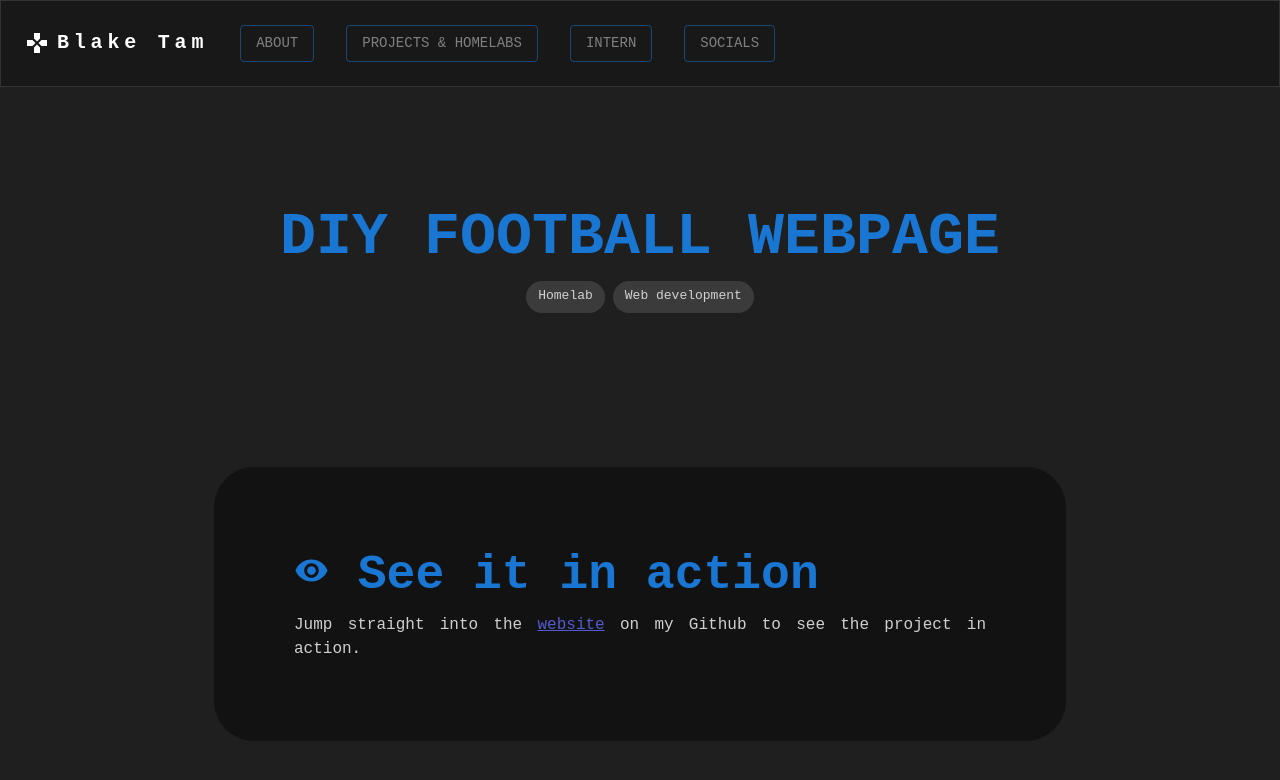
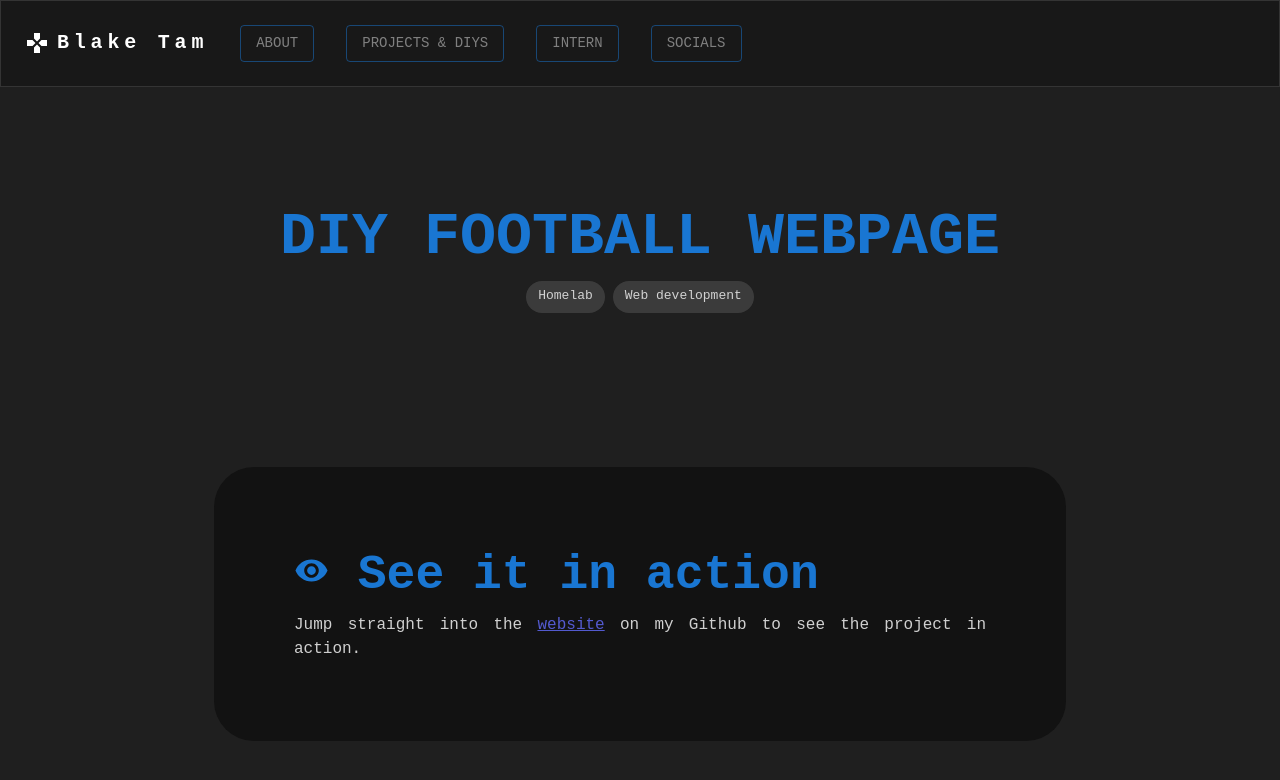
Before and after one commit to FoxtrotPipe/my-portfolio, a React (Vite) app: page /#/homelab-web in a window 1280 px wide. Shown: the top 780 px of the page. Built offline with nearby package versions, Linux system fonts and the light colour scheme.

Commit message:
Add game project

```diff
--- a/src/components/navs/ResponsiveAppBar.tsx
+++ b/src/components/navs/ResponsiveAppBar.tsx
@@ -17,7 +17,7 @@ const title = "Blake Tam";
 const pages = [
   // { name: 'Fav matches', url: '/fav-matches' }, { name: 'Best moments', url: '/best-moments' }, { name: 'Fav players', url: '/fav-players' }
   { name: 'About', url: '/#about' },
-  { name: 'Projects & Homelabs', url: '/#projects' },
+  { name: 'Projects & DIYs', url: '/#projects' },
   { name: 'Intern', url: '/#jobs'},
   { name: 'Socials', url: '/#socials' }
 ];
--- a/src/components/pages/Home.tsx
+++ b/src/components/pages/Home.tsx
@@ -50,6 +50,13 @@ function Home() {
                     // { img: projP4Server, title: 'Homelab Perforce server on Linux virtual machine', url: '/p4-server'},
                 ]}
                 variant='tall'
+            />
+            <PureTextSection
+                id='games'
+                title='Games'
+                content={<>
+                    <iframe frameborder="0" src="https://itch.io/embed/3149762?dark=true" width="552" height="167"><a href="https://blaketam.itch.io/the-house">The House: One-button Room Escape Mystery by BlakeTam</a></iframe>
+                </>}
             />
             <Wrapper width='md'>
                 <PureTextSection
```
